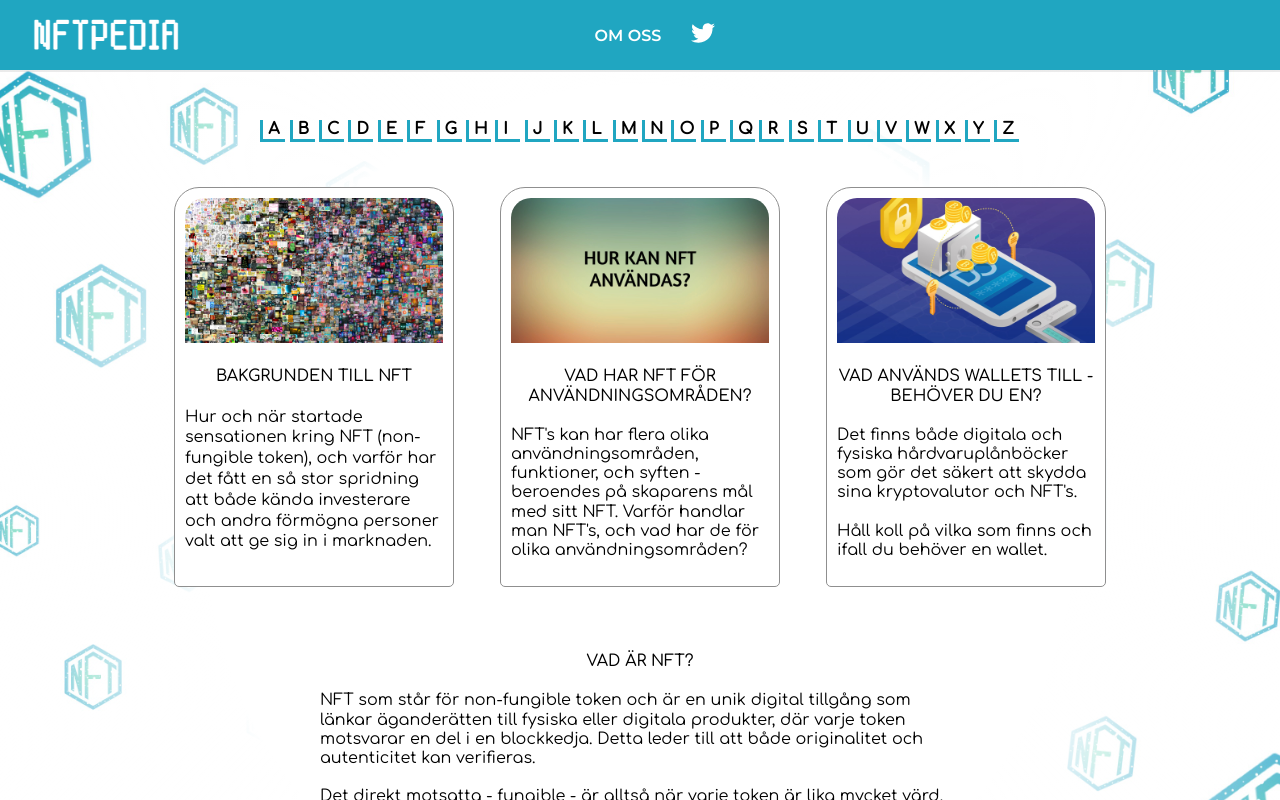
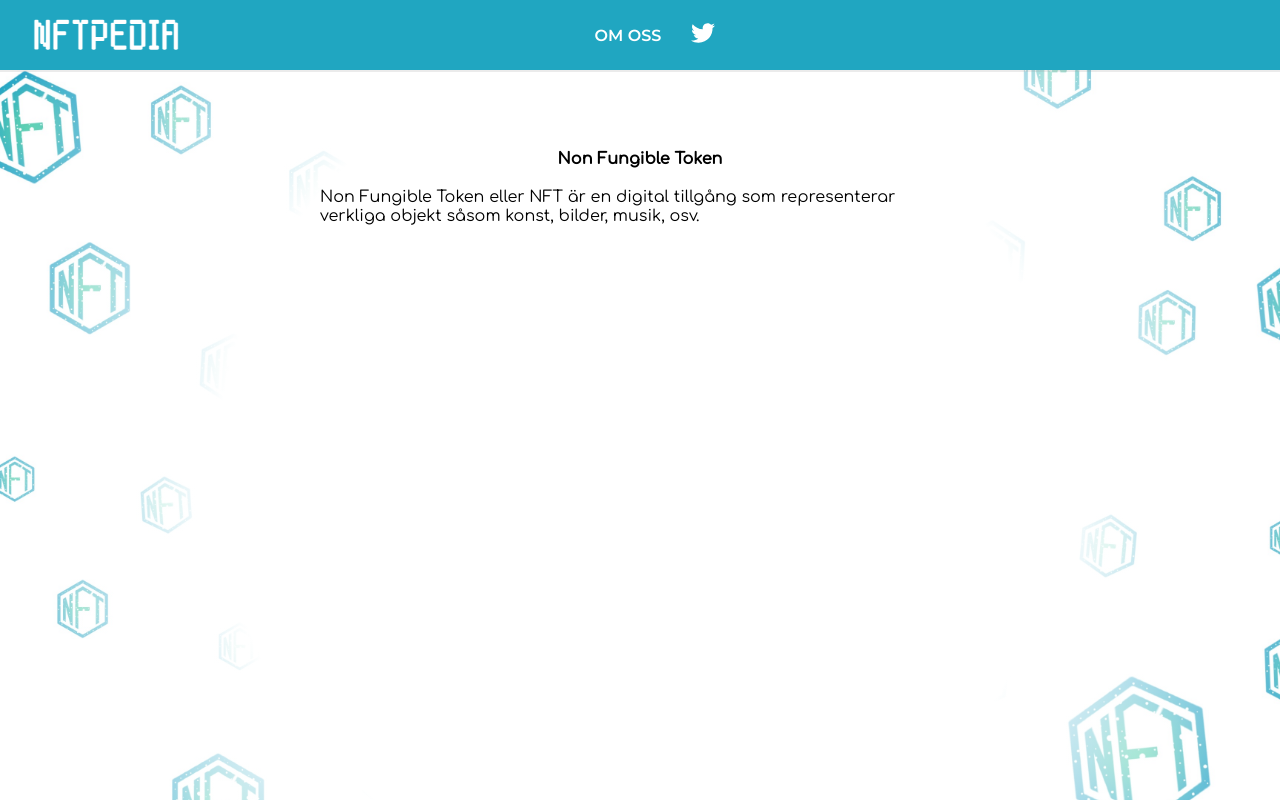
Before and after one commit to jossifelefteriadis/nftpedia, a React (Create React App) app: page /non-fungible-token in a window 1280 px wide. Shown: the top 800 px of the page. Built offline with nearby package versions, Linux system fonts and the light colour scheme.

Commit message:
Add description for NFT

```diff
--- a/src/components/PageContainer.js
+++ b/src/components/PageContainer.js
@@ -60,6 +60,8 @@ import Metamask from "./words/Metamask";
 import Metaverse from "./words/Metaverse";
 import Mint from "./words/Mint";
 import Mod from "./words/Mod";
+
+import NonFungibleToken from "./words/NonFungibleToken";
 
 import A from "./letter/A";
 import B from "./letter/B";
@@ -217,6 +219,9 @@ export default class PageContainer extends React.Component {
           <Route path="/mod">
             <Mod />
           </Route>
+          <Route path="/non-fungible-token">
+            <NonFungibleToken />
+          </Route>
           <Route path="/A">
             <A />
           </Route>
--- a/src/components/letter/N.js
+++ b/src/components/letter/N.js
@@ -6,7 +6,7 @@ const N = () => (
     <h1>N</h1>
     <br />
     <p className="letter--word">
-      <Link to="/NON-FUNGIBLE-TOKEN">NON-FUNGIBLE TOKEN</Link>
+      <Link to="/non-fungible-token">NON-FUNGIBLE TOKEN</Link>
     </p>
   </section>
 );
--- /dev/null
+++ b/src/components/words/NonFungibleToken.js
@@ -0,0 +1,13 @@
+import React from "react";
+
+const NonFungibleToken = () => (
+  <section className="word-description-container">
+    <h1>Non Fungible Token</h1>
+    <p>
+      Non Fungible Token eller NFT är en digital tillgång som representerar
+      verkliga objekt såsom konst, bilder, musik, osv.
+    </p>
+  </section>
+);
+
+export default NonFungibleToken;
```
